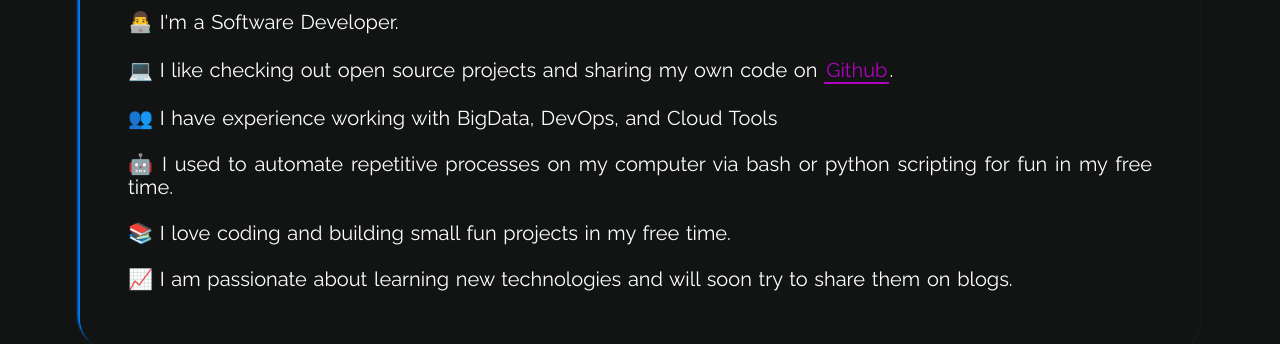
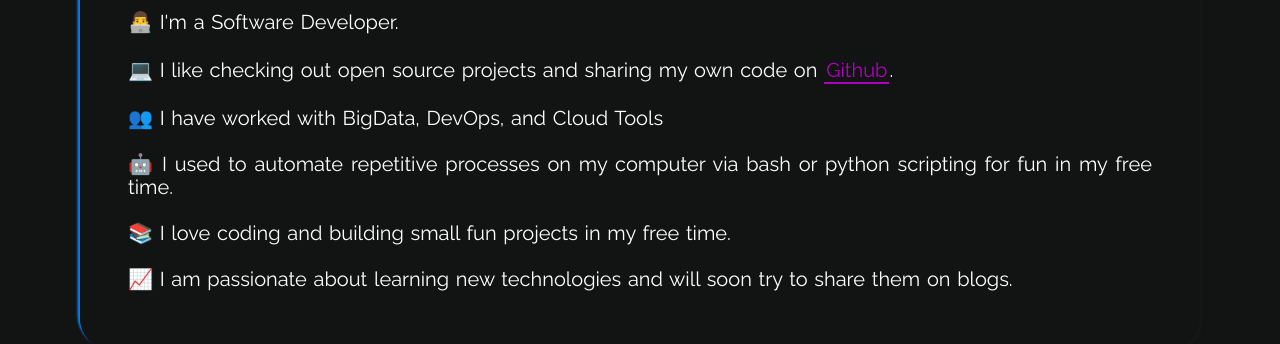
Before and after one commit to priyansh19/portfolio-v1, a Jekyll site: the page built from index.html, in a window 1280 px wide. Shown: the part 1186-1530 px from the top of the page. Built offline with Jekyll 4.4.1, drawn with Linux system fonts in a browser that asks for light colours.

Commit message:
Feature: About section

```diff
--- a/_includes/section-aboutme.html
+++ b/_includes/section-aboutme.html
@@ -1,12 +1,12 @@
 <h1 class="title">{{site.about_me_title}}</h1>
-<p class="description" data-aos="fade-up">
+<p class="description" data-aos="fade-right">
   👋 Hi, my name is Priyansh Gupta and I'm from India. <br>
   <br>
   👨‍💻 I'm a Software Developer.<br>
   <br>
   💻 I like checking out open source projects and sharing my own code on <a class="highlight-link" href="https://github.com/priyansh19" target="_blank" rel="noreferrer"> Github </a>.<br>
   <br>
-  👥 I have experience working with BigData, DevOps, and Cloud Tools<br>
+  👥 I have worked with BigData, DevOps, and Cloud Tools<br>
   <br>
   🤖 I used to automate repetitive processes on my computer via bash or python scripting for fun in my free time.<br>
   <br>
```
